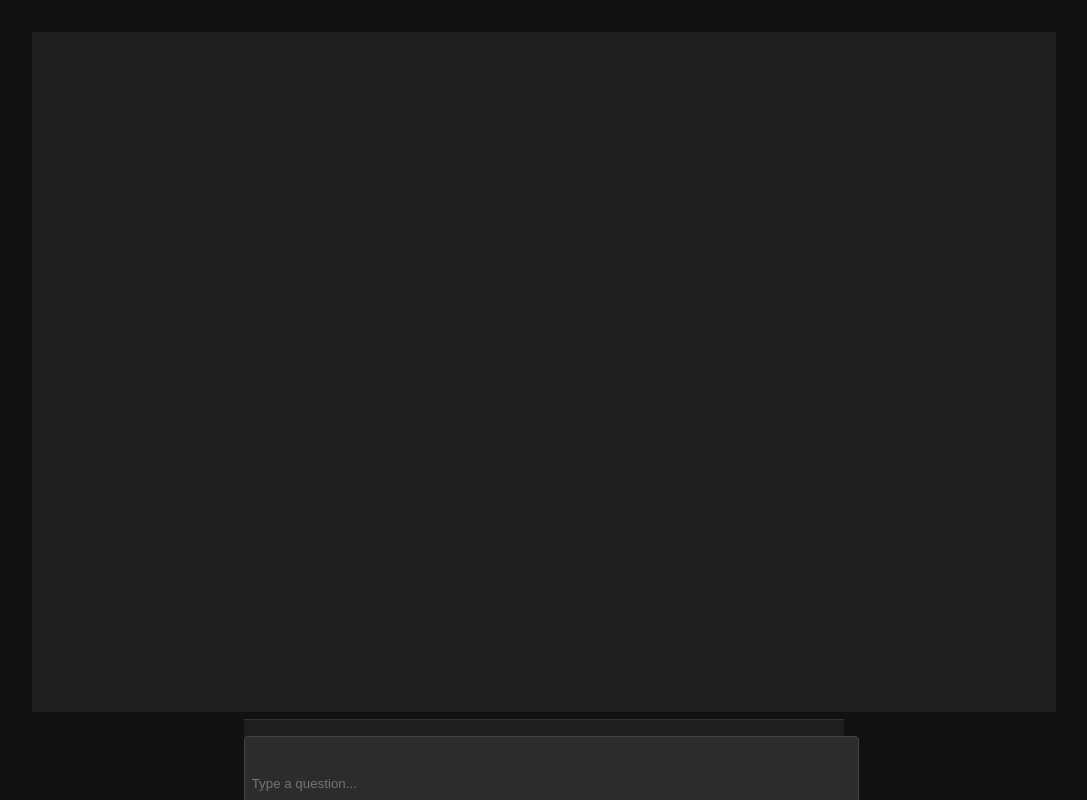
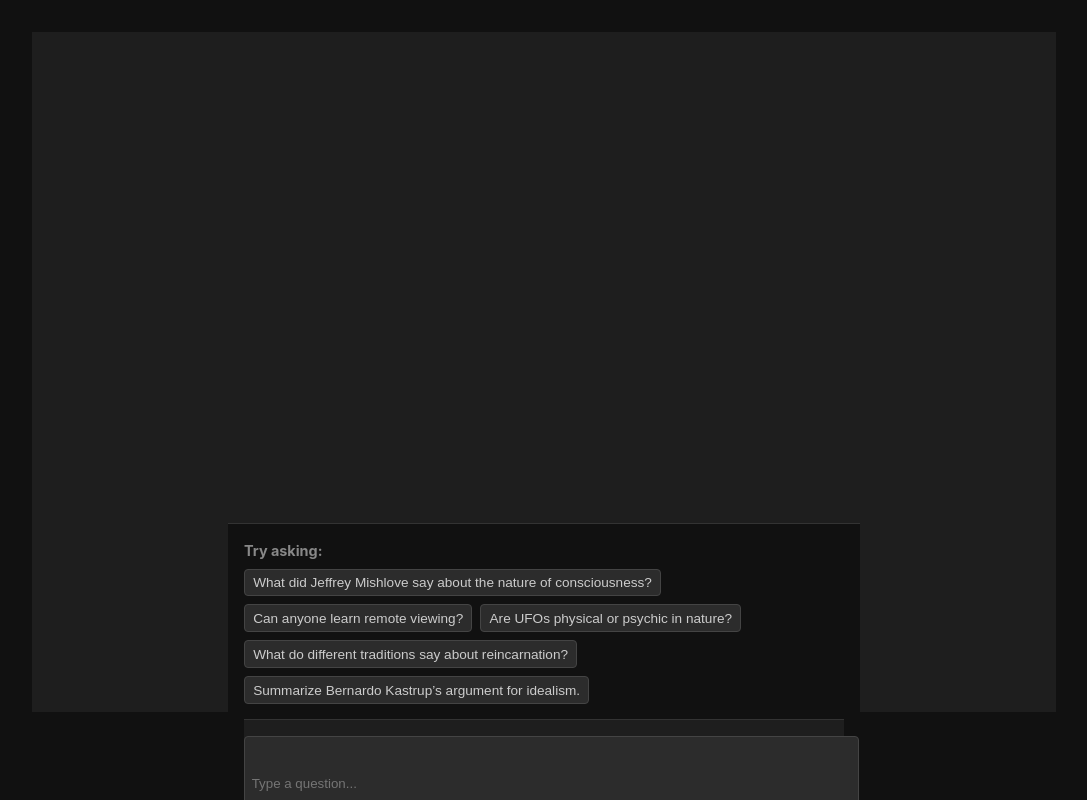
Before and after one commit to new-thinking-allowed/llm-test, a Vue app in the folder client/: page / in a window 1280 px wide. Shown: the whole page, without its empty margins (96-1183 px from the left). Built offline with nearby package versions, Linux system fonts and the light colour scheme.

Commit message:
Suggestions

```diff
--- a/client/src/components/ChatInput.vue
+++ b/client/src/components/ChatInput.vue
@@ -1,13 +1,3 @@
-<template>
-  <div class="input-container">
-    <div class="field border large padding">
-      <input id="input" type="text" placeholder="Type a question..." @keyup.enter="onEnter" :disabled="inProgress"
-        autocomplete="off" v-model="inputText" />
-      <span class="helper" v-if="noRequestSentYet">Press return to send</span>
-    </div>
-  </div>
-</template>
-
 <script setup>
 import { ref } from 'vue'
 
@@ -15,19 +5,93 @@ const props = defineProps({
   inProgress: Boolean,
   noRequestSentYet: Boolean,
 })
-
 const emit = defineEmits(['sendQuery'])
 
 const inputText = ref('')
 
-function onEnter() {
+// Suggestions (these can be randomized or rotated later)
+const suggestions = [
+  'What did Jeffrey Mishlove say about the nature of consciousness?',
+  'Can anyone learn remote viewing?',
+  'Are UFOs physical or psychic in nature?',
+  'What do different traditions say about reincarnation?',
+  'Summarize Bernardo Kastrup’s argument for idealism.',
+]
+
+function applySuggestion(suggestion) {
+  inputText.value = suggestion
+  handleSubmitRequest()
+}
+
+function handleSubmitRequest() {
   if (!inputText.value.trim()) return
   emit('sendQuery', inputText.value.trim())
   inputText.value = ''
 }
 </script>
 
+<template>
+  <div class="suggestion-container" v-if="noRequestSentYet">
+    <span class="suggestion-label">Try asking:</span>
+    <div class="suggestions">
+      <button v-for="(suggestion, i) in suggestions" :key="i" @click="applySuggestion(suggestion)">
+        {{ suggestion }}
+      </button>
+    </div>
+  </div>
+
+  <div class="input-container">
+    <div class="field border large padding">
+      <input id="input" type="text" placeholder="Type a question..." @keyup.enter="handleSubmitRequest"
+        :disabled="inProgress" autocomplete="off" v-model="inputText" />
+      <span class="helper" v-if="noRequestSentYet">Press return to send</span>
+    </div>
+  </div>
+</template>
+
 <style scoped>
+.suggestion-container {
+  position: fixed;
+  bottom: 10vh;
+  width: 600px;
+  left: 50%;
+  transform: translateX(-50%);
+  background-color: #111;
+  padding: 1em;
+  border-top: 1px solid #333;
+  z-index: 999;
+  color: #ccc;
+}
+
+.suggestion-label {
+  display: block;
+  margin-bottom: 0.5em;
+  font-weight: bold;
+  font-size: 0.9em;
+  color: #888;
+}
+
+.suggestions {
+  display: flex;
+  flex-wrap: wrap;
+  gap: 0.5em;
+}
+
+.suggestions button {
+  background-color: #2c2c2c;
+  color: #ccc;
+  border: 1px solid #444;
+  border-radius: 4px;
+  padding: 0.4em 0.6em;
+  font-size: 0.85em;
+  cursor: pointer;
+  transition: background 0.2s;
+}
+
+.suggestions button:hover {
+  background-color: #3c3c3c;
+}
+
 .input-container {
   position: fixed;
   display: flex;
```
Also changed, not shown: 1 other file (tests, documents, lock files or other folders).
